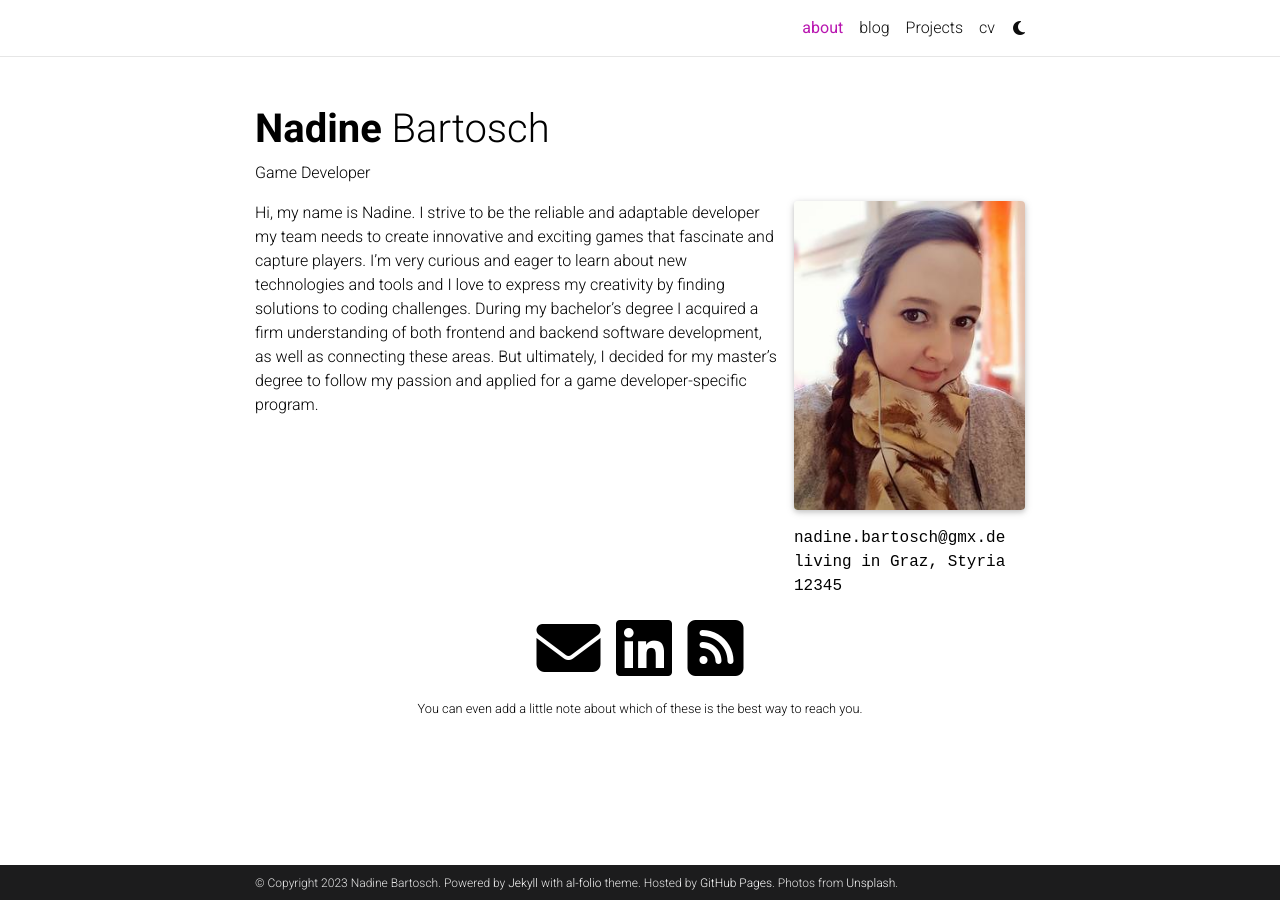
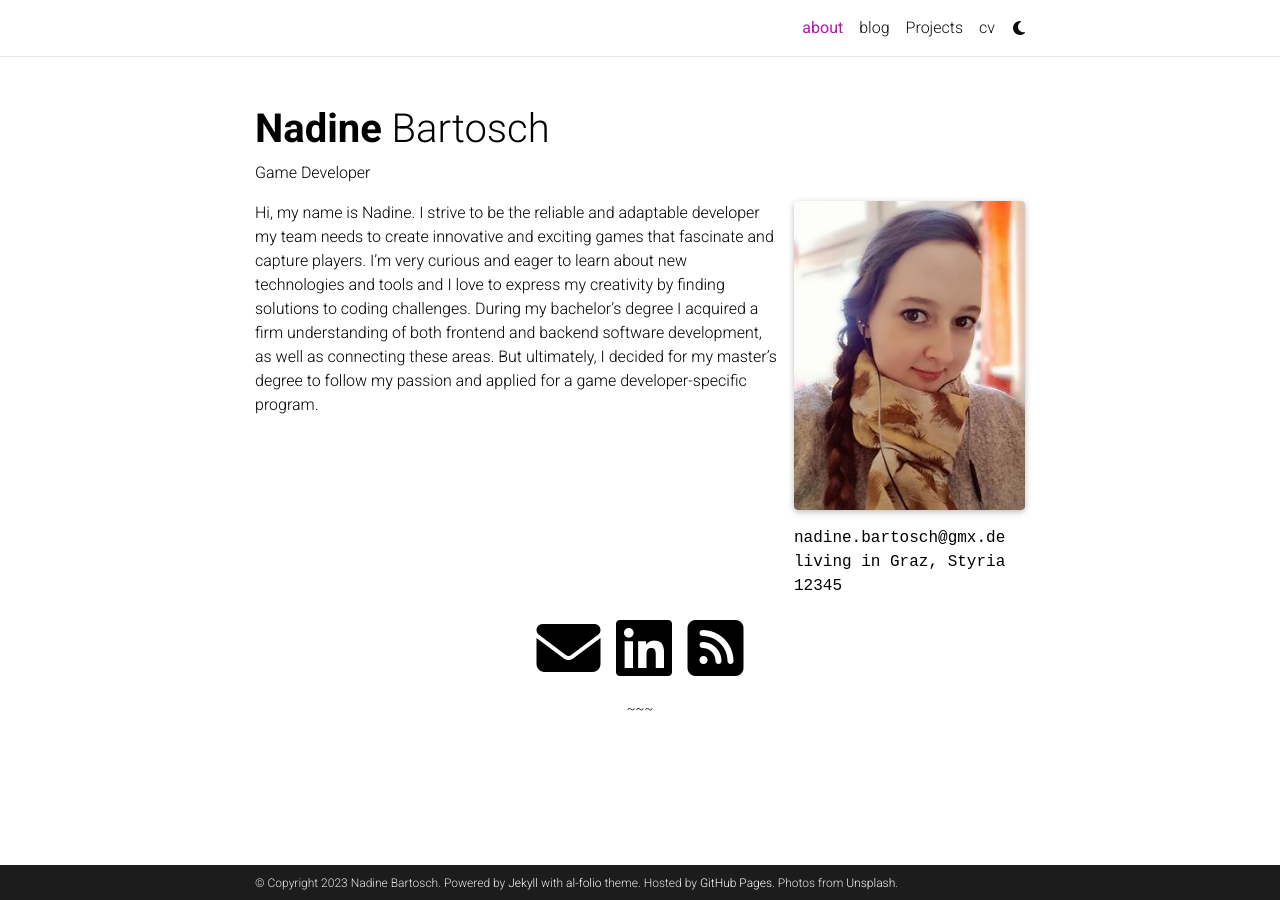
Before and after one commit to Mohnblumentau/Mohnblumentau.github.io, a Jekyll site: the page built from _pages/about.md, in a window 1280 px wide. Built offline with Jekyll 4.4.1, drawn with Linux system fonts in a browser that asks for light colours; full-size pictures stand in for the smaller copies a plugin makes; comment, search, counter and statistics services are not loaded; a style sheet for code colours, icons or effects is not loaded.

Commit message:
updated project page

```diff
--- a/_config.yml
+++ b/_config.yml
@@ -104,7 +104,7 @@
 wechat_qr: # filename of your wechat qr-code saved as an image (e.g., wechat-qr.png if saved to assets/img/wechat-qr.png)
 
 contact_note: >
-  You can even add a little note about which of these is the best way to reach you.
+  ~~~
 
 # -----------------------------------------------------------------------------
 # Analytics and search engine verification
--- a/_includes/resume/projects.html
+++ b/_includes/resume/projects.html
@@ -1,3 +1,9 @@
+---
+layout: page
+title: projects
+permalink: /projects/
+---
+
 <ul class="card-text font-weight-light list-group list-group-flush">
   {% for content in data[1] %}
   <li class="list-group-item">
--- a/_layouts/about.html
+++ b/_layouts/about.html
@@ -47,6 +47,12 @@
             {%- include news.html limit=true %}
           {%- endif %}
 
+		  <!-- Projects -->
+          {% if page.projects and site.announcements.enabled -%}
+            <h2><a href="{{ '/projects/' | relative_url }}" style="color: inherit;">projects</a></h2>
+            {%- include projects.html limit=true %}
+          {%- endif %}
+
           <!-- Latest posts -->
           {% if page.latest_posts -%}
             <h2><a href="{{ '/blog/' | relative_url }}" style="color: inherit;">latest posts</a></h2>
```
